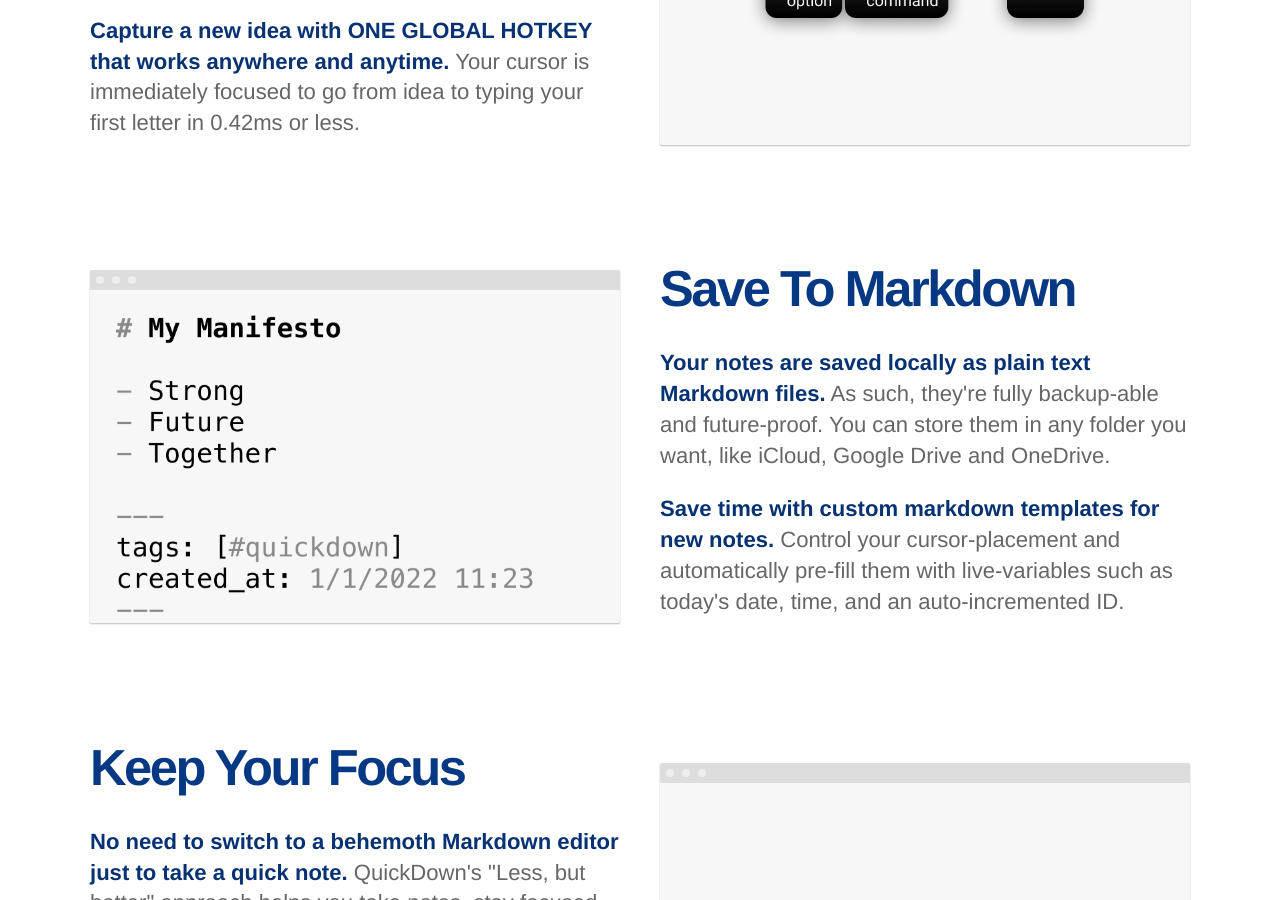
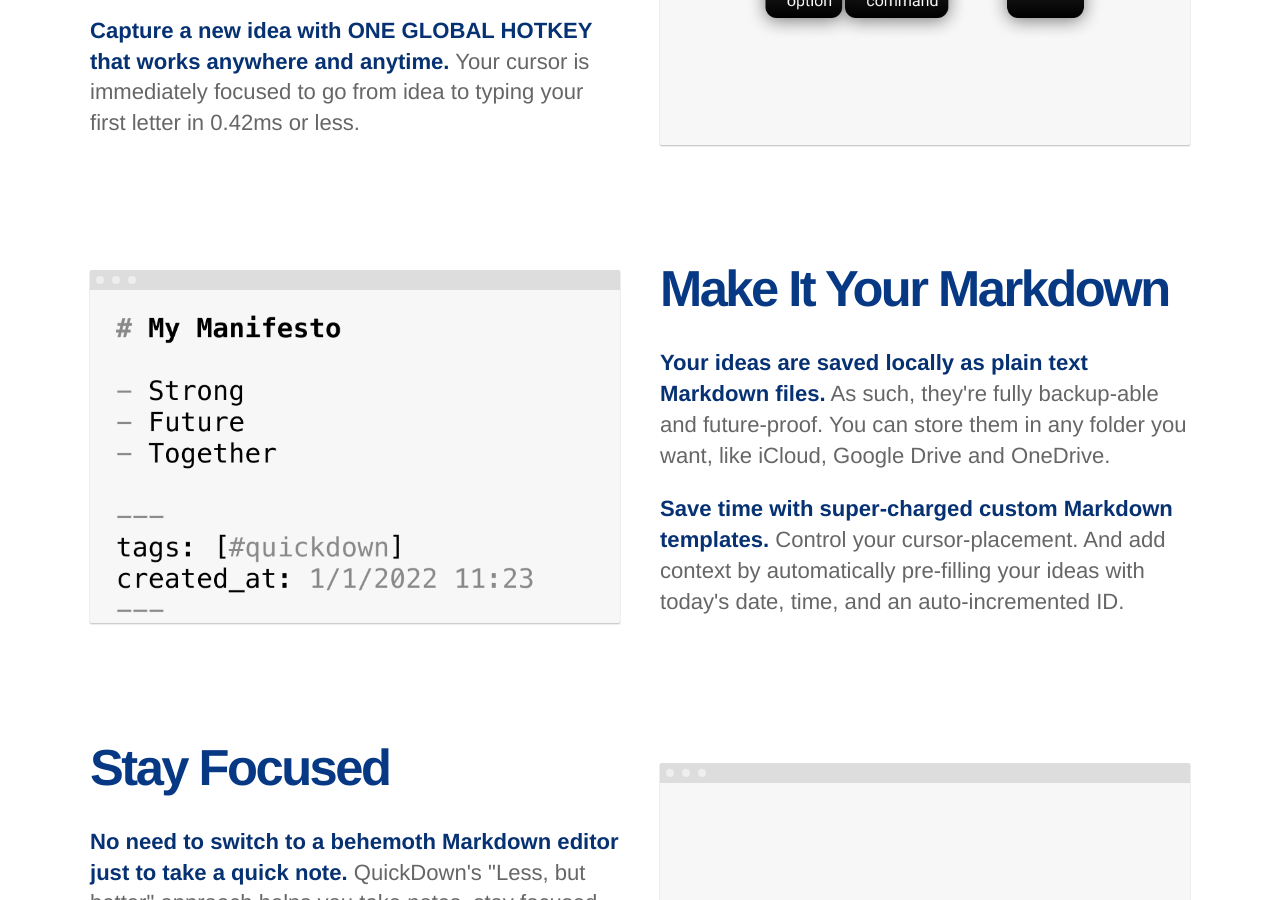
Before and after one commit to akaalias/getquickdown, a Jekyll site: the page built from index.html, in a window 1280 px wide and 900 px high, scrolled down 1768 px. Built offline with Jekyll 4.4.1, drawn with Linux system fonts in a browser that asks for light colours; a script that is not in the unit is left out; the list of posts is cut into pages by our own code.

Commit message:
Updates description

```diff
--- a/index.html
+++ b/index.html
@@ -43,12 +43,12 @@ description: QuickDown is a powerful notepad on top of a local folder of plain t
 	</section>	<section>
 		<div class="container flex">
 			<div class="text">
-				<h2 class="heading">Save To Markdown</h2>
+				<h2 class="heading">Make It Your Markdown</h2>
 				<p>
-					<b>Your notes are saved locally as plain text Markdown files.</b> As such, they're fully backup-able and future-proof. You can store them in any folder you want, like iCloud, Google Drive and OneDrive.
+					<b>Your ideas are saved locally as plain text Markdown files.</b> As such, they're fully backup-able and future-proof. You can store them in any folder you want, like iCloud, Google Drive and OneDrive.
 				</p>
 				<p>
-					<b>Save time with custom markdown templates for new notes.</b> Control your cursor-placement and automatically pre-fill them with live-variables such as today's date, time, and an auto-incremented ID.
+					<b>Save time with super-charged custom Markdown templates.</b> Control your cursor-placement. And add context by automatically pre-filling your ideas with today's date, time, and an auto-incremented ID.
 				</p>
 			</div>
 			<div class="image">
@@ -59,7 +59,7 @@ description: QuickDown is a powerful notepad on top of a local folder of plain t
 	<section>
 		<div class="container flex">
 			<div class="text editable">
-				<h2 class="heading">Keep Your Focus</h2>
+				<h2 class="heading">Stay Focused</h2>
 				<p>
 					<b>No need to switch to a behemoth Markdown editor just to take a quick note.</b>
 					QuickDown's "Less, but better" approach helps you take notes, stay focused and avoid distractions.
```
